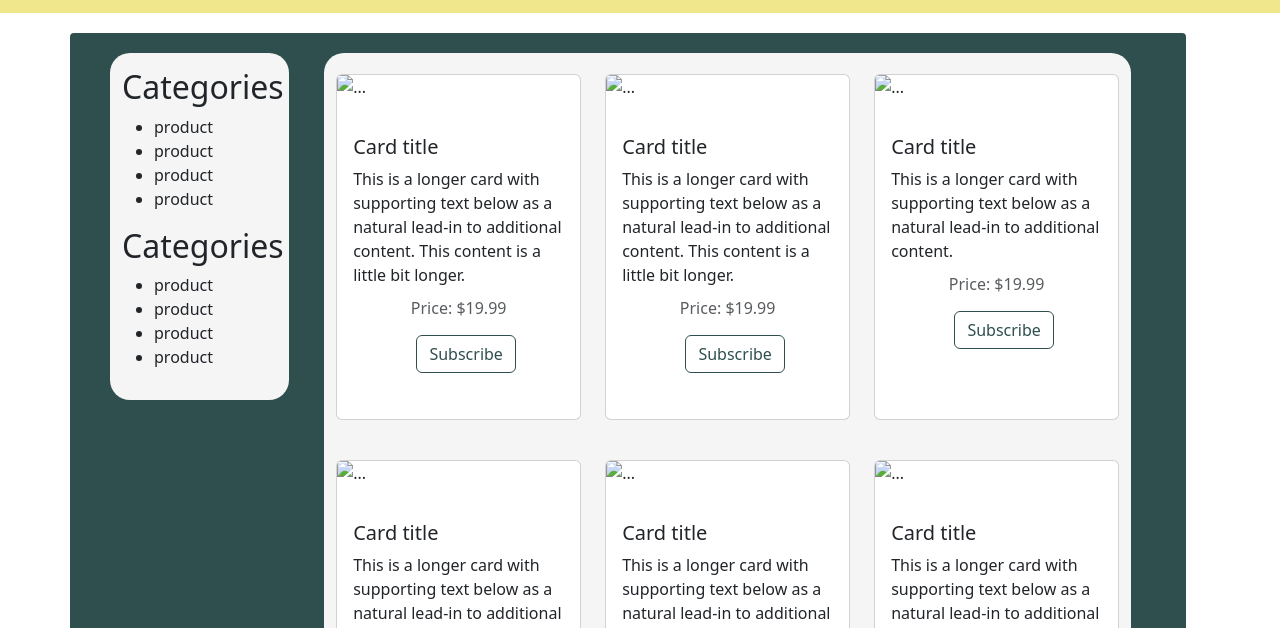
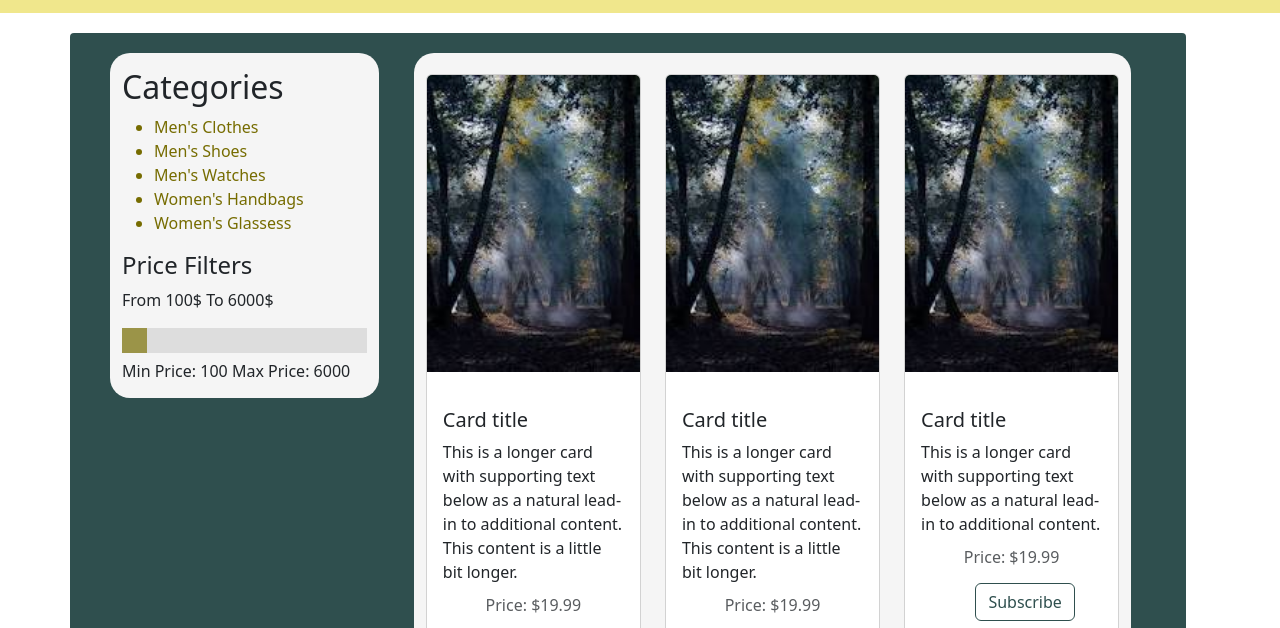
Before and after one commit to Mousa-Ahmed98/E-coomerce, a plain HTML site: page Shop.html in a window 1280 px wide. Shown: the part 140-768 px from the top of the page. Drawn offline with nearby package versions, Linux system fonts and the light colour scheme.

Commit message:
Add files via upload

```diff
--- a/Shop.html
+++ b/Shop.html
@@ -19,6 +19,12 @@
     <link rel="stylesheet" href="https://cdnjs.cloudflare.com/ajax/libs/font-awesome/6.5.1/css/all.min.css"
         integrity="sha512-DTOQO9RWCH3ppGqcWaEA1BIZOC6xxalwEsw9c2QQeAIftl+Vegovlnee1c9QX4TctnWMn13TZye+giMm8e2LwA=="
         crossorigin="anonymous" referrerpolicy="no-referrer" />
+        <script>
+            function updateValues(value) {
+                document.getElementById("currentMin").innerText = document.getElementById("myRange").getAttribute("data-min");
+                document.getElementById("currentMax").innerText = value;
+            }
+        </script>
 </head>
 <body>
     <div style="background-color: #f0e78c;">
@@ -68,27 +74,29 @@
     </nav>
     <div class="container content-container">
         <section class="content row">
-            <nav class="col-2 content-nav">
+            <nav class="col-2 col-lg-3 col-sm-8 col-xs-12 content-nav">
                 <h2>Categories</h2>
                 <ul>
-                    <li>product</li>
-                    <li>product</li>
-                    <li>product</li>
-                    <li>product</li>
+                    <a href="#"><li>Men's Clothes</li></a>
+                    <a href="#"><li>Men's Shoes</li></a>
+                    <a href="#"><li>Men's Watches</li></a>
+                    <a href="#"><li>Women's Handbags</li></a>
+                    <a href="#"><li>Women's Glassess</li></a>
                 </ul>
-                <h2>Categories</h2>
-                <ul>
-                    <li>product</li>
-                    <li>product</li>
-                    <li>product</li>
-                    <li>product</li>
-                </ul>
+                <h4>Price Filters</h4>
+                <div class="slidecontainer">
+                    <p>From 100$ To 6000$ </p>
+                    <input type="range" min="100" max="6000" value="50" class="slider" id="myRange" oninput="updateValues(this.value)"
+                        data-min="100" data-max="6000">
+                    <span id="minValue">Min Price: <span id="currentMin">100</span></span>
+                    <span id="maxValue">Max Price: <span id="currentMax">6000</span></span>
+                </div>
             </nav>
-            <article class="col-9 container">
+            <article class="col-9 col-lg-8 col-md-12  col-sm-12 container">
                 <div class="row row-cols-1 row-cols-md-3 g-4 items">
                     <div class="col">
                         <div class="card">
-                            <img src="..." class="card-img-top" alt="...">
+                            <img src="/test.jpg" class="card-img-top" alt="/test.jpg">
                             <div class="card-body">
                                 <h5 class="card-title">Card title</h5>
                                 <p class="card-text">This is a longer card with supporting text below as a natural lead-in to
@@ -101,7 +109,7 @@
                     </div>
                     <div class="col">
                         <div class="card">
-                            <img src="..." class="card-img-top" alt="...">
+                            <img src="/test.jpg" class="card-img-top" alt="/test.jpg">
                             <div class="card-body">
                                 <h5 class="card-title">Card title</h5>
                                 <p class="card-text">This is a longer card with supporting text below as a natural lead-in to
@@ -114,7 +122,7 @@
                     </div>
                     <div class="col">
                         <div class="card">
-                            <img src="..." class="card-img-top" alt="...">
+                            <img src="/test.jpg" class="card-img-top" alt="/test.jpg">
                             <div class="card-body">
                                 <h5 class="card-title">Card title</h5>
                                 <p class="card-text">This is a longer card with supporting text below as a natural lead-in to
@@ -127,7 +135,7 @@
                     </div>
                     <div class="col">
                         <div class="card">
-                            <img src="..." class="card-img-top" alt="...">
+                            <img src="/test.jpg" class="card-img-top" alt="/test.jpg">
                             <div class="card-body">
                                 <h5 class="card-title">Card title</h5>
                                 <p class="card-text">This is a longer card with supporting text below as a natural lead-in to
@@ -140,7 +148,7 @@
                     </div>
                     <div class="col">
                         <div class="card">
-                            <img src="..." class="card-img-top" alt="...">
+                            <img src="/test.jpg" class="card-img-top" alt="/test.jpg">
                             <div class="card-body">
                                 <h5 class="card-title">Card title</h5>
                                 <p class="card-text">This is a longer card with supporting text below as a natural lead-in to
@@ -154,7 +162,7 @@
                     </div>
                     <div class="col">
                         <div class="card">
-                            <img src="..." class="card-img-top" alt="...">
+                            <img src="/test.jpg" class="card-img-top" alt="/test.jpg">
                             <div class="card-body">
                                 <h5 class="card-title">Card title</h5>
                                 <p class="card-text">This is a longer card with supporting text below as a natural lead-in to
@@ -167,7 +175,7 @@
                     </div>
                     <div class="col">
                         <div class="card">
-                            <img src="..." class="card-img-top" alt="...">
+                            <img src="/test.jpg" class="card-img-top" alt="/test.jpg">
                             <div class="card-body">
                                 <h5 class="card-title">Card title</h5>
                                 <p class="card-text">This is a longer card with supporting text below as a natural lead-in to
@@ -180,7 +188,7 @@
                     </div>
                     <div class="col">
                         <div class="card">
-                            <img src="..." class="card-img-top" alt="...">
+                            <img src="/test.jpg" class="card-img-top" alt="/test.jpg">
                             <div class="card-body">
                                 <h5 class="card-title">Card title</h5>
                                 <p class="card-text">This is a longer card with supporting text below as a natural lead-in to
@@ -193,7 +201,7 @@
                     </div>
                     <div class="col">
                         <div class="card">
-                            <img src="..." class="card-img-top" alt="...">
+                            <img src="/test.jpg" class="card-img-top" alt="/test.jpg">
                             <div class="card-body">
                                 <h5 class="card-title">Card title</h5>
                                 <p class="card-text">This is a longer card with supporting text below as a natural lead-in to
--- a/style.css
+++ b/style.css
@@ -51,6 +51,51 @@ h6{
     padding: 15px;
     margin-left: 20px;
 }
+/* filter css */
+.slidecontainer {
+    width: 100%;
+}
+
+.slider {
+    appearance: none;
+    width: 100%;
+    height: 25px;
+    background: #d3d3d3;
+    outline: none;
+    opacity: 0.7;
+    -webkit-transition: .2s;
+    transition: opacity .2s;
+}
+
+.slider:hover {
+    opacity: 1;
+}
+
+.slider::-webkit-slider-thumb {
+    -webkit-appearance: none;
+    appearance: none;
+    width: 25px;
+    height: 25px;
+    background: #766c00;
+    cursor: pointer;
+}
+
+
+/* end */
+
+section ul a{
+    text-decoration: none;
+    color: #766c00;
+}
+section ul a:hover{
+    opacity: 0.6;
+}
+section ul li:hover{
+    opacity: 1.5;
+    transform: scale(1.2);
+    transform: translate(10%, 0);
+}
+
 article{
     padding: 5px;
     background-color: whitesmoke;
@@ -65,3 +110,13 @@ article{
     height: 300px;
     width: 100%;
 }
+
+/* media queries */
+@media only screen and (max-width: 576px) {
+    nav{
+        display: none;
+    }
+    .card-body{
+        height: fit-content;
+    }
+}
```
Also changed, not shown: test.jpg (added).
